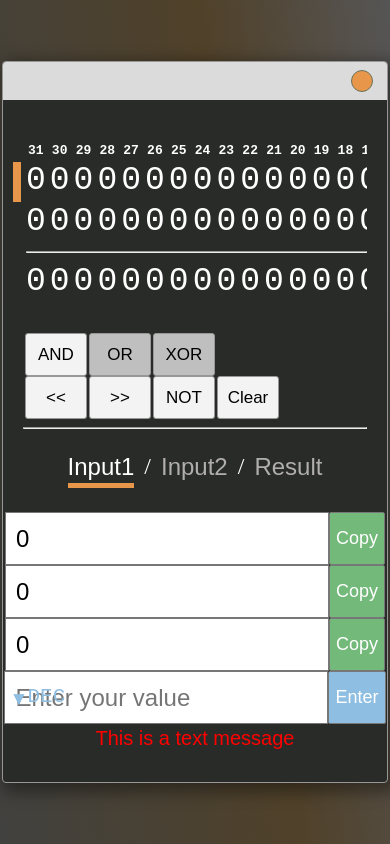
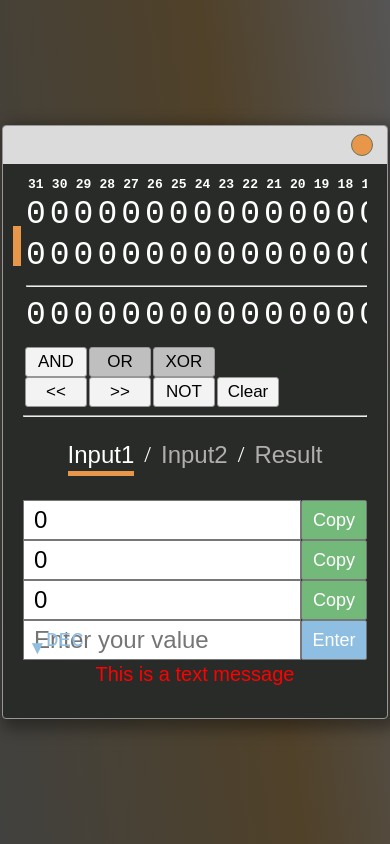
Before and after one commit to Lulkafe/BinaryCalc, a React app: page / in a window 390 px wide. Built offline with nearby package versions, Linux system fonts and the light colour scheme.

Commit message:
Made input fileds fit within the window

```diff
--- a/src/style.css
+++ b/src/style.css
@@ -99,14 +99,14 @@ body {
 
 .output-bar__copy-btn {
     width: 66px;
-    height: 53px;
+    height: 100%;
     font-size: 18px;
     color: white;
     background: #73B97A;
     border-radius: 2px;
     border: 1px solid #787777;
     cursor: pointer;
-
+    flex-grow: 0;
 }
 
 .output-bar__copy-btn:hover {
@@ -124,7 +124,7 @@ body {
 
 .output-bar__input {
     flex-grow: 1;
-    height: 53px;
+    height: 100%;
     outline: none;
     font-size: 24px;
     padding-left: 10px;
@@ -134,6 +134,7 @@ body {
 .output-bar__wrapper {
     display: flex;
     justify-content: center;
+    height: 53px;
 }
 
 .ui__button {
@@ -182,7 +183,7 @@ body {
 
 #user-input__bar {
     flex-grow: 1;
-    height: 53px;
+    height: 100%;
     outline: none;
     font-size: 24px;
     padding-left: 10px;
@@ -194,8 +195,9 @@ body {
 }
 
 .user-input__enter-btn {
+    flex-grow: 0;
     width: 66px;
-    height: 53px;
+    height: 100%;
     font-size: 18px;
     color: white;
     border-radius: 2px;
@@ -222,6 +224,7 @@ body {
     display: flex;
     vertical-align: middle;
     cursor: pointer;
+    height: 53px;
 }
 
 #user-input__radix-select {
@@ -231,7 +234,7 @@ body {
     font-family: monospace;
     padding-left: 23px;
     width: 72px;
-    height: 51px;
+    height: 100%;
     position: relative;
     color: rgb(142, 190, 225);
     background: transparent;
@@ -248,6 +251,7 @@ body {
 
 #user-input__radix-select-wrapper {
     position: relative;
+    height: 100%;
     /* border: 0.2px solid gray; */
 }
 
@@ -352,8 +356,25 @@ body {
 
 @media only screen and (max-width: 450px) {
 
+    #binTable {
+        padding-top: 0px;
+        padding-bottom: 10px;
+    }
+
+    .output-bar__wrapper {
+        height: 40px;
+    }
+
     .output-bar__label {
         display: none;
+    }
+
+    .output-bar__input, #user-input__bar {
+        width: 100px;
+    }
+
+    .user-input__bar-wrapper {
+        height: 40px;
     }
 
     #user-input__radix-select {
@@ -362,5 +383,12 @@ body {
 
     .ui__button {
         width: 62px;
+        height: 30px;
     }
 }
+
+@media only screen and (max-width: 420px) and (max-height: 570px) {
+    #window__menubar {
+        display: none;
+    }
+}
```
Also changed, not shown: 1 other file (tests, documents, lock files or other folders).
